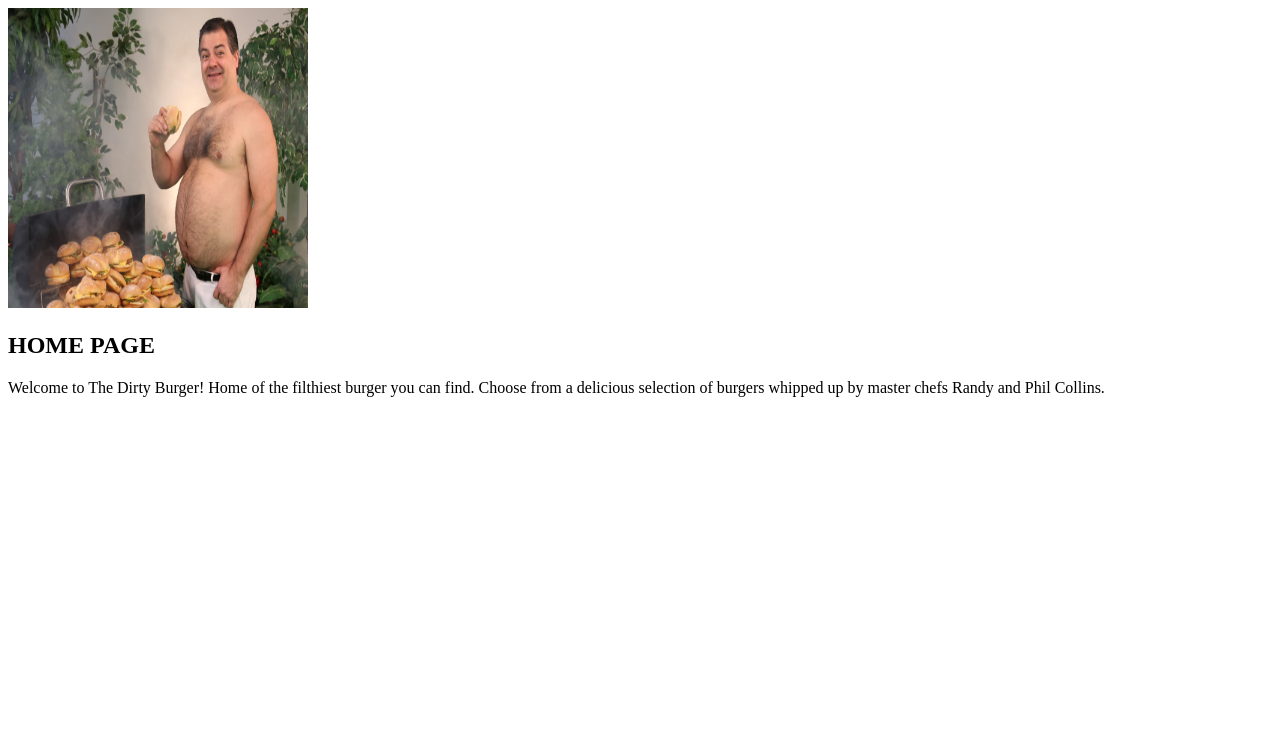
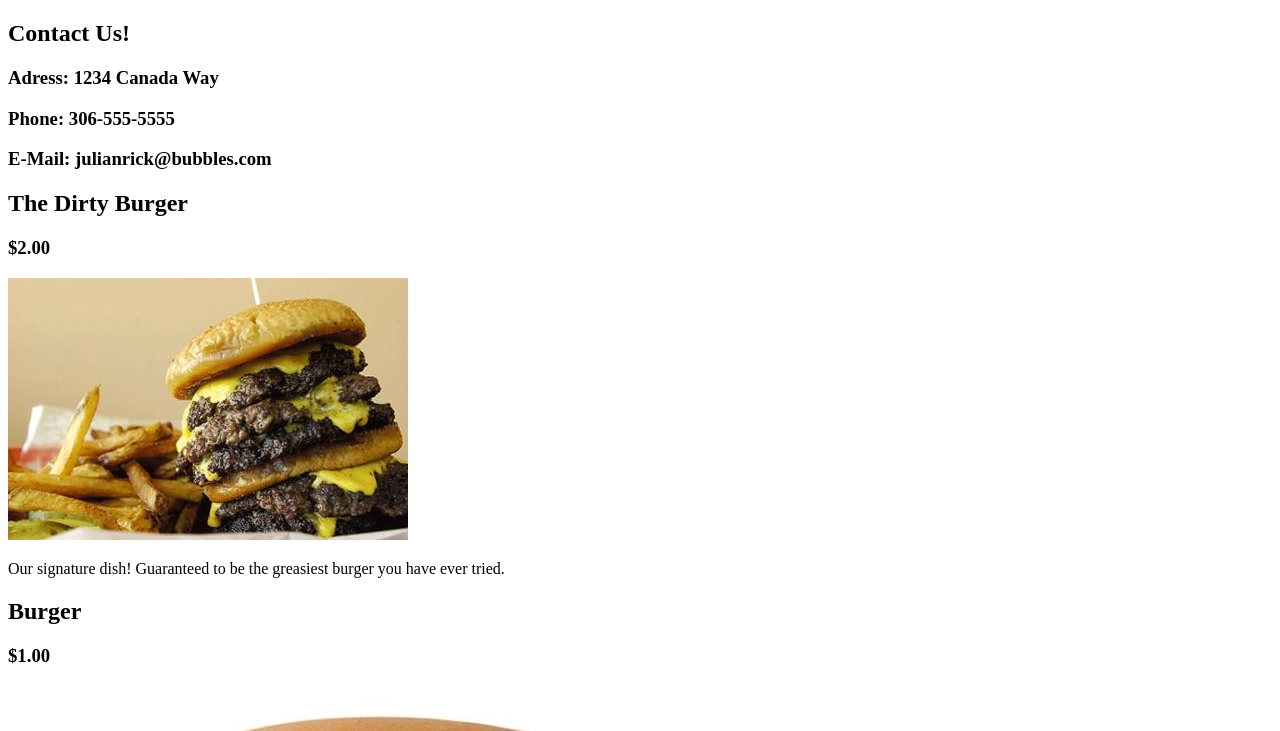
Before and after one commit to luhook04/restaurant-page, a plain HTML site: page index.html in a window 1280 px wide. Shown: the top 731 px of the page. Drawn offline with Linux system fonts and the light colour scheme.

Commit message:
added the modules to render the contact page and the menu

```diff
--- a/main.js
+++ b/main.js
@@ -1 +1 @@
-(()=>{"use strict";!function(){const e=document.querySelector("#content"),t=document.createElement("div");t.innerHTML='<img src="./imgs/randy.jpeg" alt="Randy" width="300px" height="300px">\n\t\t<h2>HOME PAGE</h2>\n\t\t<p>Welcome to The Dirty Burger! Home of the filthiest burger you can find. Choose from a delicious selection of burgers whipped up by master chefs Randy and Phil Collins.</p>',e.appendChild(t)}()()})();
+(()=>{"use strict";(function(){const e=document.querySelector("#content"),t=document.createElement("div");t.innerHTML="\n\t\t\t<h2>Contact Us!</h2>\n\t\t\t<h3>Adress: 1234 Canada Way</h3>\n\t\t\t<h3>Phone: 306-555-5555</h3>\n\t\t\t<h3>E-Mail: julianrick@bubbles.com</h3>\n\t\t",e.appendChild(t)})(),function(){const e=document.querySelector("#content"),t=document.createElement("div");function n(e,t,n,i){this.dishName=e,this.dishPrice=t,this.dishImg=n,this.dishDesc=i}[new n("The Dirty Burger","$2.00","./imgs/db.jpeg","Our signature dish! Guaranteed to be the greasiest burger you have ever tried."),new n("Burger","$1.00","./imgs/normalburger.jpeg","Just a regular old burger."),new n("Double Burger","$1.50","./imgs/doubleburger.jpeg","Two huge patties on one bun for a great price!")].forEach((e=>{let n=document.createElement("div");n.innerHTML=`\n  \t\t<h2>${e.dishName}</h2>\n  \t\t<h3>${e.dishPrice}</h3>\n  \t\t<img src="${e.dishImg}" alt="${e.dishName}">\n  \t\t<p>${e.dishDesc}</p>\n  \t`,t.appendChild(n)})),e.appendChild(t)}(),function(){const e=document.querySelector("#content"),t=document.createElement("div");t.innerHTML='<img src="./imgs/randy.jpeg" alt="Randy" width="300px" height="300px">\n\t\t<h2>HOME PAGE</h2>\n\t\t<p>Welcome to The Dirty Burger! Home of the filthiest burger you can find. Choose from a delicious selection of burgers whipped up by master chefs Randy and Phil Collins.</p>',e.appendChild(t)}()})();
```
Also changed, not shown: imgs/db.jpeg (added), imgs/doubleburger.jpeg (added), imgs/normalburger.jpeg (added), index.html (line endings or trailing spaces).
